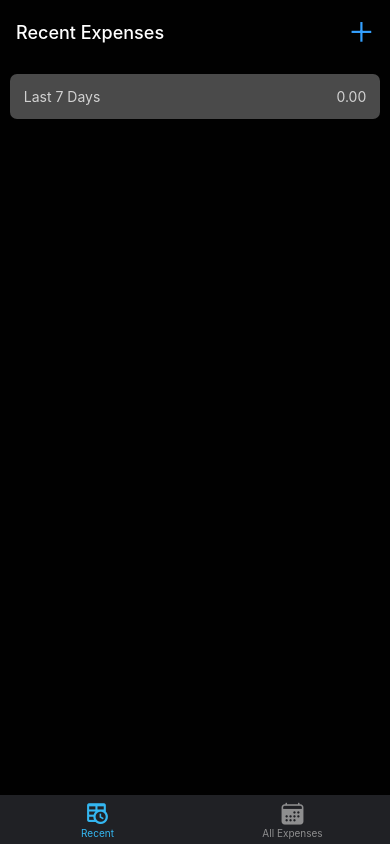
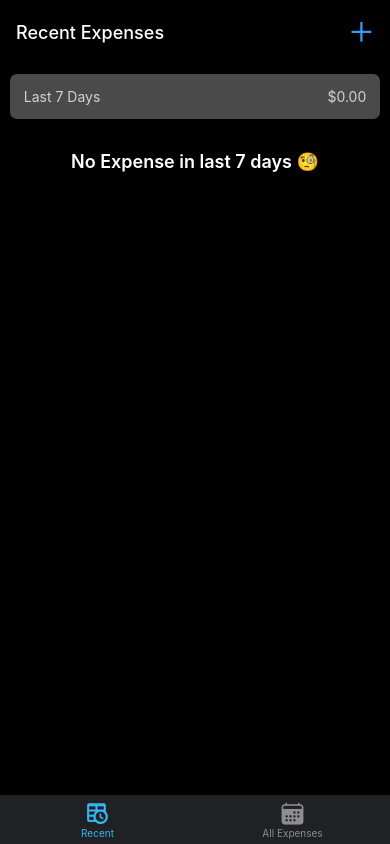
Before and after one commit to mAbdeen9/Expenses, a React Native app: screen /ExpensesOverview in a window 390 px wide. Built offline with nearby package versions, Linux system fonts and the light colour scheme.

Commit message:
finshing redux config

```diff
--- a/components/HeaderBox.js
+++ b/components/HeaderBox.js
@@ -17,7 +17,7 @@ const HeaderBox = ({ leftText, rightText }) => {
   return (
     <View style={style.headerBox}>
       <Text style={style.text}>{leftText}</Text>
-      <Text style={style.text}>{total}</Text>
+      <Text style={style.text}>${total}</Text>
     </View>
   );
 };
--- a/screens/AllExpensesScreen.js
+++ b/screens/AllExpensesScreen.js
@@ -1,4 +1,4 @@
-import { View, StyleSheet, FlatList } from "react-native";
+import { View, StyleSheet, FlatList, Text } from "react-native";
 import { useSelector } from "react-redux";
 import React, { useEffect, useState } from "react";
 import HeaderBox from "../components/HeaderBox";
@@ -7,7 +7,7 @@ import Card from "../components/Card";
 const AllExpensesScreen = () => {
   const [data, setData] = useState([]);
   const expenses = useSelector((state) => state.expenseSlice.expenses);
-
+  let noExpenses = <Text style={style.msg}>No Expense yet 💥 </Text>;
   useEffect(() => {
     const getData = () => {
       setData(expenses);
@@ -19,6 +19,7 @@ const AllExpensesScreen = () => {
   return (
     <View style={style.container}>
       <HeaderBox leftText={"Total"} rightText={data} />
+      {expenses.length > 0 ? (
         <FlatList
           style={style.flatList}
           data={data}
@@ -33,6 +34,9 @@ const AllExpensesScreen = () => {
             </View>
           )}
         />
+      ) : (
+        noExpenses
+      )}
     </View>
   );
 };
@@ -49,4 +53,11 @@ const style = StyleSheet.create({
   flatList: {
     width: "100%",
   },
+  msg: {
+    color: "white",
+    fontSize: 18,
+    padding: 7,
+    margin: 5,
+    fontWeight: "600",
+  },
 });
--- a/screens/ManageExpense.js
+++ b/screens/ManageExpense.js
@@ -1,5 +1,5 @@
 import { useLayoutEffect, useState } from "react";
-import { View, StyleSheet, Button, TextInput } from "react-native";
+import { View, StyleSheet, TextInput } from "react-native";
 import { IconButton } from "../components/UI/IconButton";
 import { useDispatch } from "react-redux";
 import { expensesActions } from "../store/expenseSlice";
--- a/screens/RecentScreen.js
+++ b/screens/RecentScreen.js
@@ -1,16 +1,22 @@
-import { View, StyleSheet, FlatList } from "react-native";
+import { View, StyleSheet, FlatList, Text } from "react-native";
 import { useSelector } from "react-redux";
 import React, { useLayoutEffect, useState } from "react";
 import HeaderBox from "../components/HeaderBox";
 import Card from "../components/Card";
+import { getDateMinusDays } from "../util/data";
 
 const RecentScreen = () => {
   const [data, setData] = useState([]);
   const expenses = useSelector((state) => state.expenseSlice.expenses);
 
+  let noExpenses = <Text style={style.msg}>No Expense in last 7 days 🧐</Text>;
+
   useLayoutEffect(() => {
     const getData = () => {
-      setData(expenses);
+      const today = new Date();
+      const date7DaysAgo = getDateMinusDays(today, 7);
+      const recent = expenses.filter((e) => new Date(e.date) > date7DaysAgo);
+      setData(recent);
     };
     getData();
   }, [expenses]);
@@ -18,6 +24,7 @@ const RecentScreen = () => {
   return (
     <View style={style.container}>
       <HeaderBox leftText={"Last 7 Days"} rightText={data} />
+      {expenses.length > 0 ? (
         <FlatList
           style={style.flatList}
           data={data}
@@ -32,6 +39,9 @@ const RecentScreen = () => {
             </View>
           )}
         />
+      ) : (
+        noExpenses
+      )}
     </View>
   );
 };
@@ -48,4 +58,11 @@ const style = StyleSheet.create({
   flatList: {
     width: "100%",
   },
+  msg: {
+    color: "white",
+    fontSize: 18,
+    padding: 7,
+    margin: 5,
+    fontWeight: "600",
+  },
 });
--- a/util/data.js
+++ b/util/data.js
@@ -3,3 +3,7 @@
 export const getFormattedDate = (date) => {
   return `${date.getFullYear()}-${date.getMonth() + 1}-${date.getDate()}`;
 };
+
+export const getDateMinusDays = (date, days) => {
+  return new Date(date.getFullYear(), date.getMonth(), date.getDate() - days);
+};
```
Lines whose indentation alone changed are shown as unchanged.
